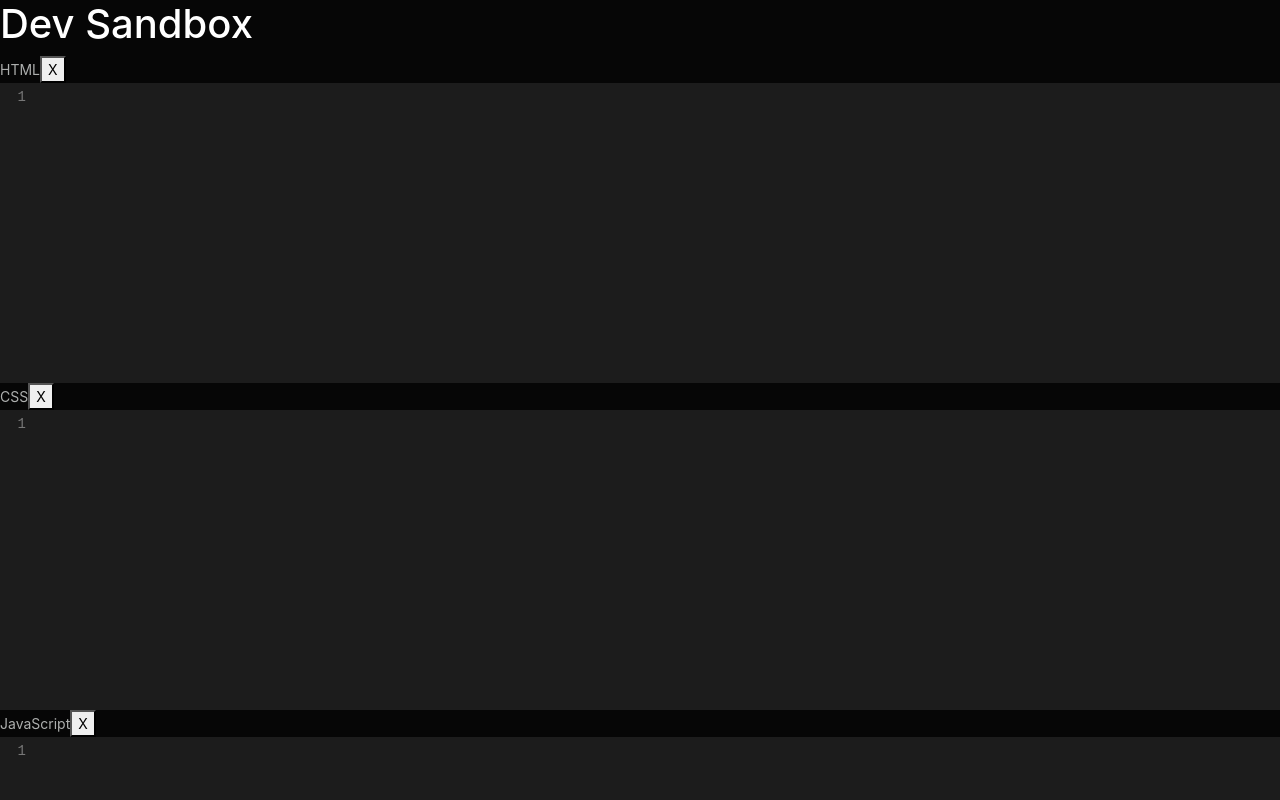
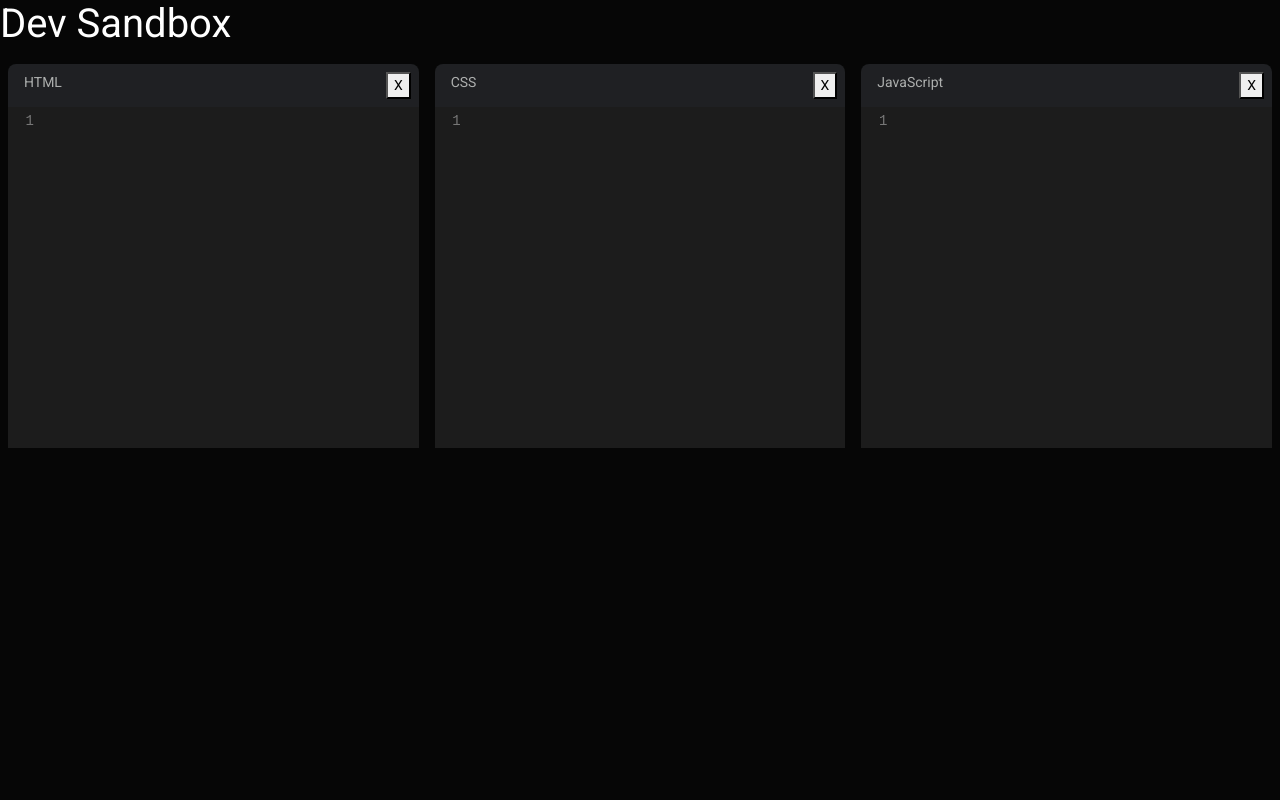
Before and after one commit to machinesandpixels/5minute_shorts, a React (Create React App) app in the folder frontend/: page / in a window 1280 px wide. Shown: the top 800 px of the page. Built offline with nearby package versions, Linux system fonts and the light colour scheme.

Commit message:
Added some base styling to Editor component

```diff
--- a/frontend/src/index.css
+++ b/frontend/src/index.css
@@ -1,13 +1,36 @@
 body {
   margin: 0;
-  font-family: -apple-system, BlinkMacSystemFont, 'Segoe UI', 'Roboto', 'Oxygen',
-    'Ubuntu', 'Cantarell', 'Fira Sans', 'Droid Sans', 'Helvetica Neue',
-    sans-serif;
-  -webkit-font-smoothing: antialiased;
-  -moz-osx-font-smoothing: grayscale;
 }
 
-code {
-  font-family: source-code-pro, Menlo, Monaco, Consolas, 'Courier New',
-    monospace;
+/* This overrides CodeMirror's default height */
+.CodeMirror{
+  height: 100% !important;
 }
+
+.pane{
+  height: 50vh;
+  display: flex;
+}
+
+.editor--container{
+  flex-grow: 1;
+  flex-basis: 0;
+  display: flex;
+  flex-direction: column;
+  padding: .5rem;
+  /* background-color: rgb(241, 241, 241); */
+}
+
+.editor-title{
+  display: flex;
+  justify-content: space-between;
+  background-color: hsl(225, 6%, 13%);
+  padding: .5rem .5rem .5rem 1rem;
+  border-top-left-radius: .5rem;
+  border-top-right-radius: .5rem;
+}
+
+.code-mirror--container{
+  flex-grow: 1;
+  overflow: hidden;
+}
```
